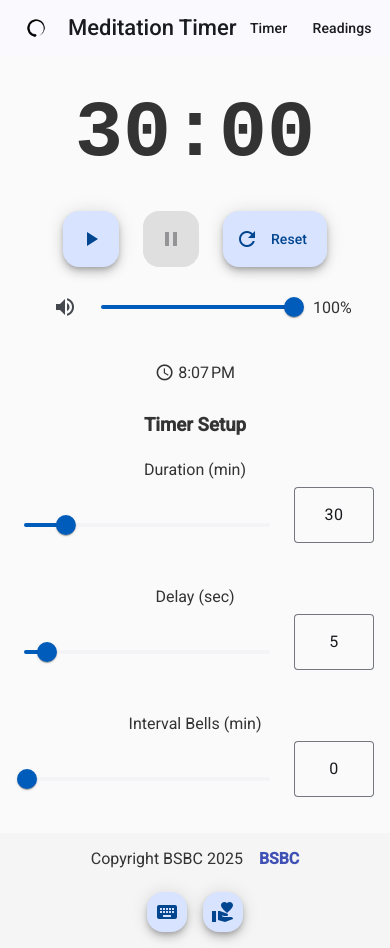
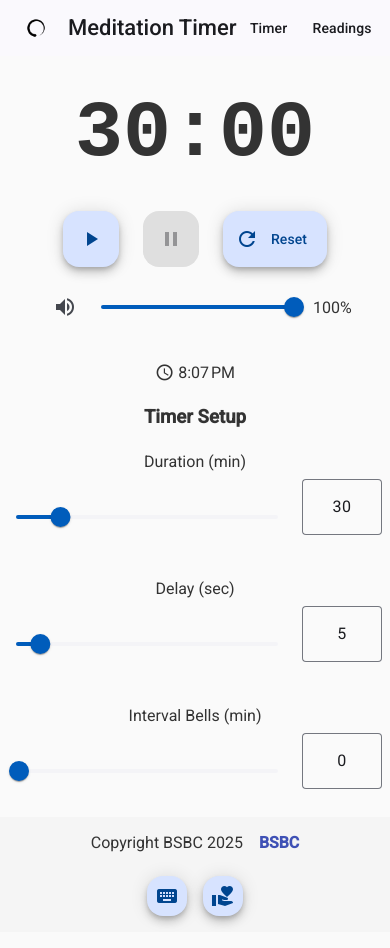
Before and after one commit to kiev78/meditation, an Angular app in the folder meditation-timer/: page / in a window 390 px wide. Shown: the top 948 px of the page. Built offline with nearby package versions, Linux system fonts and the light colour scheme.

Commit message:
mod css to fit on smaller screens

```diff
--- a/meditation-timer/src/app/app.component.css
+++ b/meditation-timer/src/app/app.component.css
@@ -59,15 +59,7 @@
   }
 
   .footer-actions {
-    flex-direction: row; /* Keep buttons side-by-side or stack them? "stack them" was for sliders, but previously buttons stacked. */
-    /* User said "move the buttons to the footer... and then make sliders fit on one line... until 600 px breakpoint and then stack them"
-       The "stack them" likely referred to sliders.
-       However, memory says "On mobile screens (<600px), the Help and Donate buttons... shift to the bottom-right, stack vertically".
-       Since they are now in the footer, maybe side-by-side is better for height?
-       But let's look at the request: "header shifts... can we try creating a footer... and move the buttons to the footer".
-       The user didn't explicitly say "stack buttons in footer".
-       I'll keep them side-by-side in footer for compactness unless space is tight.
-    */
+    flex-direction: row;
     justify-content: center;
   }
 
--- a/meditation-timer/src/app/timer-setup/timer-setup.css
+++ b/meditation-timer/src/app/timer-setup/timer-setup.css
@@ -3,11 +3,18 @@
   flex-direction: column;
   gap: 1rem;
   padding: 1rem;
-  width: 100%; /* Ensure container takes full width */
+  max-width: 800px;
   margin: 0 auto;
   text-align: center;
   align-items: center;
   box-sizing: border-box; /* Include padding in width */
+}
+
+@media (max-width: 800px) {
+  .setup-container {
+    padding: 0.5rem;
+    width: 100%;
+  }
 }
 
 .setup-container h3 {
@@ -57,7 +64,7 @@ input[type=number] {
   text-align: center;
 }
 
-@media (max-width: 600px) {
+@media (max-width: 800px) {
   .controls-wrapper {
     flex-direction: column; /* Stack vertically */
     gap: 1.5rem;
```
